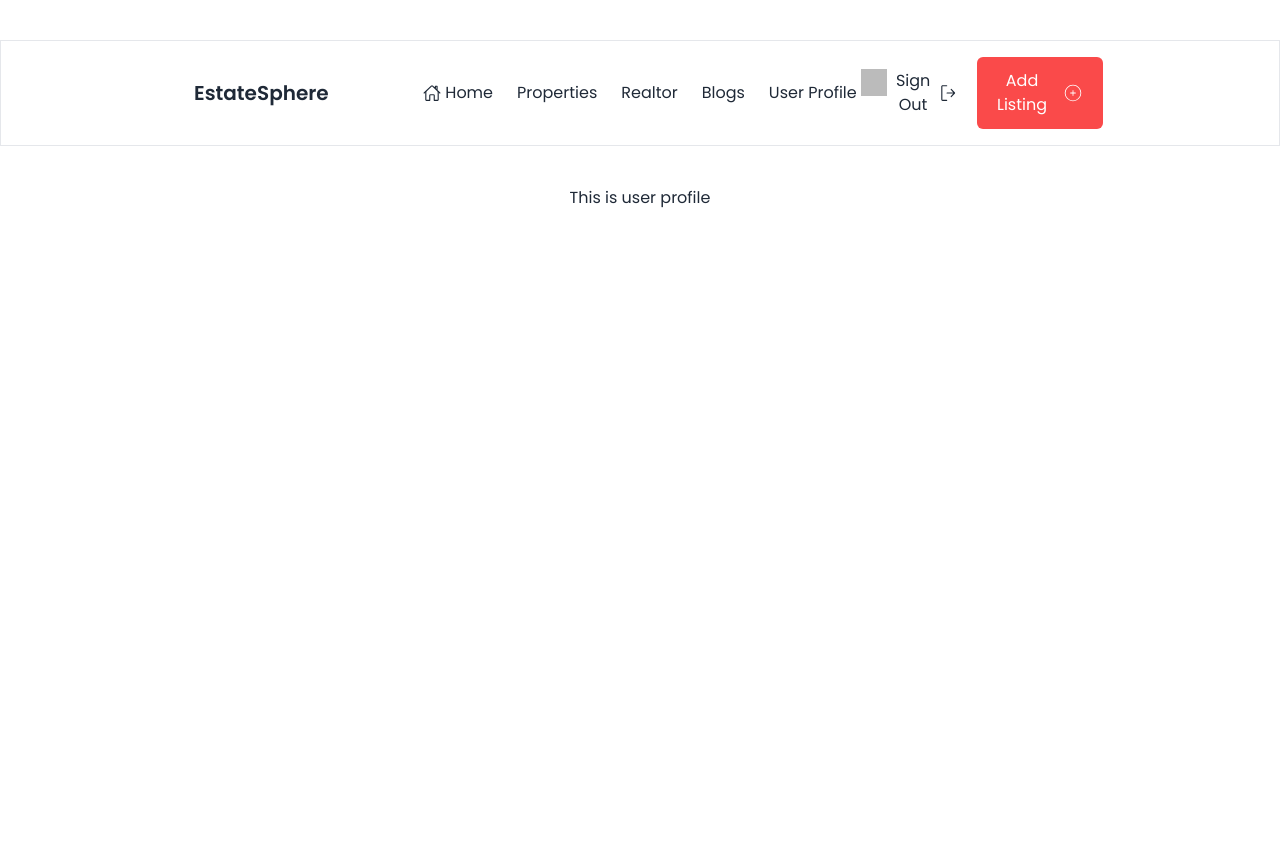
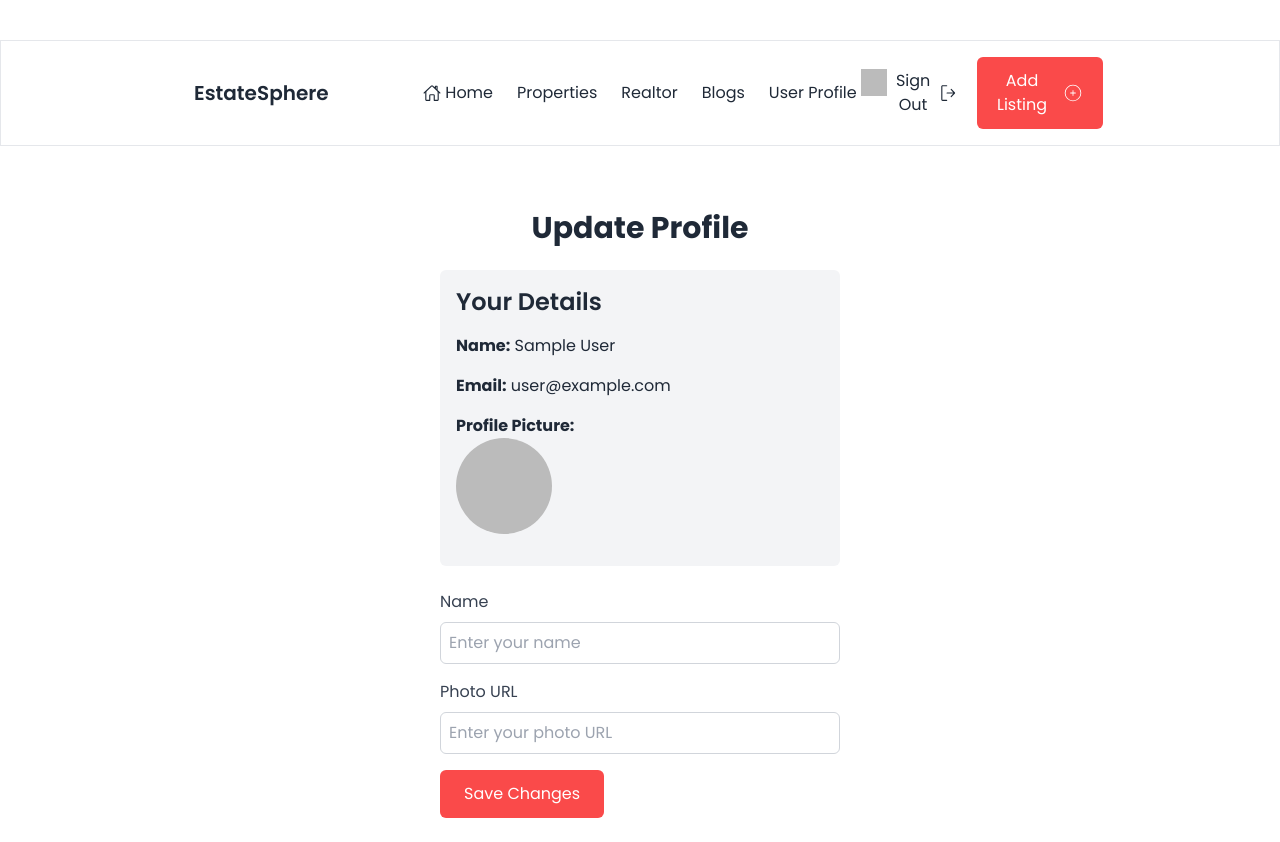
Before and after one commit to Jamil-Aktar-Ifat/estate-sphere, a React (Vite) app: page /userProfile in a window 1280 px wide. Before the commit the page ends 800 px from the top, so only its background shows below. Built offline with nearby package versions, Linux system fonts and the light colour scheme; no server answers; sample sign-in values are in the browser's storage.

Commit message:
update profile functionality updated

```diff
--- a/src/Pages/PropertyDetails/PropertyDetails.jsx
+++ b/src/Pages/PropertyDetails/PropertyDetails.jsx
@@ -9,12 +9,13 @@ import { LuPackagePlus } from "react-icons/lu";
 import Leaflet from "../../components/Leaflet/Leaflet";
 
 const PropertyDetails = () => {
-  DynamicTitle("Property Details");
+  //   DynamicTitle(`${property.property_title}`);
 
   const properties = useLoaderData();
   const { id } = useParams();
   const property = properties.find((property) => property.id === parseInt(id));
   console.log(property);
+  DynamicTitle(property.property_title);
   return (
     <div className="container mx-auto p-6">
       <div className="flex flex-col md:flex-row gap-10">
--- a/src/Pages/Register/Register.jsx
+++ b/src/Pages/Register/Register.jsx
@@ -76,6 +76,17 @@ const Register = () => {
             />
           </div>
           <div className="">
+            <h2 className="font-medium mb-1">Your Photo Url</h2>
+            <input
+              className="border p-4 w-full mb-5 rounded-md "
+              type="url"
+              name="url"
+              id="url"
+              placeholder="Insert your url"
+            />
+
+          </div>
+          <div className="">
             <h2 className="font-medium mb-1">Your Email</h2>
             <input
               className="border p-4 w-full mb-5 rounded-md"
--- a/src/Pages/UserProfile/UserProfile.jsx
+++ b/src/Pages/UserProfile/UserProfile.jsx
@@ -1,10 +1,106 @@
 import DynamicTitle from "../../components/DynamicTitle/DynamicTitle";
+import React, { useState, useEffect, useContext } from "react";
+import { AuthContext } from "../../Providers/AuthProvider";
+import { ToastContainer, toast, Bounce } from "react-toastify";
 
 const UserProfile = () => {
   DynamicTitle("User Profile");
+  const { user, profileUpdate } = useContext(AuthContext);
+  const [name, setName] = useState("");
+  const [photoURL, setPhotoURL] = useState("");
+
+  //   // Populate the form fields with the current user details on mount
+  //   useEffect(() => {
+  //     if (user) {
+  //       setName(user.displayName || "");
+  //       setPhotoURL(user.photoURL || "");
+  //     }
+  //   }, [user]);
+
+  const handleSave = () => {
+    profileUpdate(name, photoURL)
+      .then((result) => {
+        console.log(result);
+        toast.success("Profile updated successfully!");
+      })
+      .catch((error) => {
+        console.log(error);
+        alert("Error updating profile");
+      });
+  };
+
   return (
-    <div>
-      <h2 className="text-center">This is user profile</h2>
+    <div className="container mx-auto p-6 max-w-md">
+      <h1 className="text-3xl font-bold mb-6 text-center">Update Profile</h1>
+
+      {/* Show user details section */}
+      {user && (
+        <div className="mb-6 p-4 bg-gray-100 rounded-md">
+          <h2 className="text-2xl font-semibold mb-4">Your Details</h2>
+          <div className="mb-4">
+            <strong>Name:</strong> {user.displayName || "N/A"}
+          </div>
+          <div className="mb-4">
+            <strong>Email:</strong> {user.email || "N/A"}
+          </div>
+          <div className="mb-4">
+            <strong>Profile Picture:</strong>
+            {user.photoURL ? (
+              <img
+                src={user.photoURL}
+                alt="Profile"
+                className="w-24 h-24 rounded-full"
+              />
+            ) : (
+              <p>No photo available</p>
+            )}
+          </div>
+        </div>
+      )}
+
+      {/* Form to update user details */}
+      <form className="space-y-4">
+        <div>
+          <label className="block text-gray-700 mb-2">Name</label>
+          <input
+            type="text"
+            value={name}
+            onChange={(e) => setName(e.target.value)}
+            className="border border-gray-300 rounded-md p-2 w-full"
+            placeholder="Enter your name"
+          />
+        </div>
+        <div>
+          <label className="block text-gray-700 mb-2">Photo URL</label>
+          <input
+            type="text"
+            value={photoURL}
+            onChange={(e) => setPhotoURL(e.target.value)}
+            className="border border-gray-300 rounded-md p-2 w-full"
+            placeholder="Enter your photo URL"
+          />
+        </div>
+        <button
+          type="button"
+          onClick={handleSave}
+          className="bg-[#FA4A4A] text-white px-6 py-3 rounded-md"
+        >
+          Save Changes
+        </button>
+      </form>
+      <ToastContainer
+        position="top-center"
+        autoClose={2000}
+        hideProgressBar={false}
+        newestOnTop={false}
+        closeOnClick
+        rtl={false}
+        pauseOnFocusLoss
+        draggable
+        pauseOnHover
+        theme="light"
+        transition={Bounce}
+      ></ToastContainer>
     </div>
   );
 };
--- a/src/Providers/AuthProvider.jsx
+++ b/src/Providers/AuthProvider.jsx
@@ -11,6 +11,7 @@ import {
   GithubAuthProvider,
   onAuthStateChanged,
   signOut,
+  updateProfile,
 } from "firebase/auth";
 
 export const AuthContext = createContext(null);
@@ -51,6 +52,12 @@ const AuthProvider = ({ children }) => {
     return signInWithPopup(auth, githubProvider);
   };
 
+  //update profile
+  const profileUpdate = (displayName, photoURL) => {
+    // setLoading(true);
+    return updateProfile(auth.currentUser, { displayName, photoURL });
+  };
+
   useEffect(() => {
     const unSubscribe = onAuthStateChanged(auth, (currentUser) => {
       console.log("user in the auth state changed", currentUser);
@@ -70,6 +77,7 @@ const AuthProvider = ({ children }) => {
     logOut,
     googleSignIn,
     githubSignIn,
+    profileUpdate,
   };
 
   return (
```
Also changed, not shown: src/components/Footer/Footer.jsx (added).
